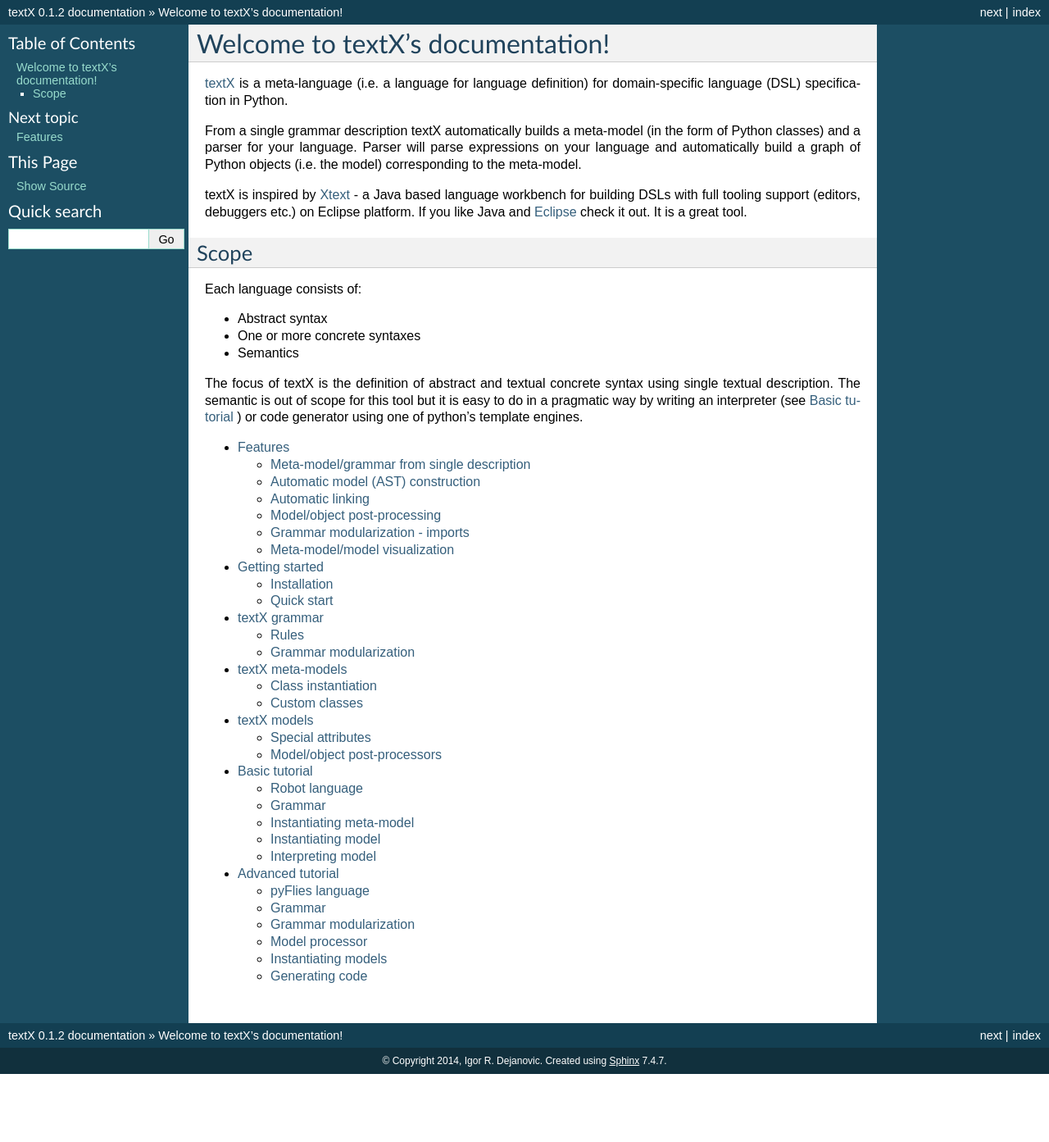
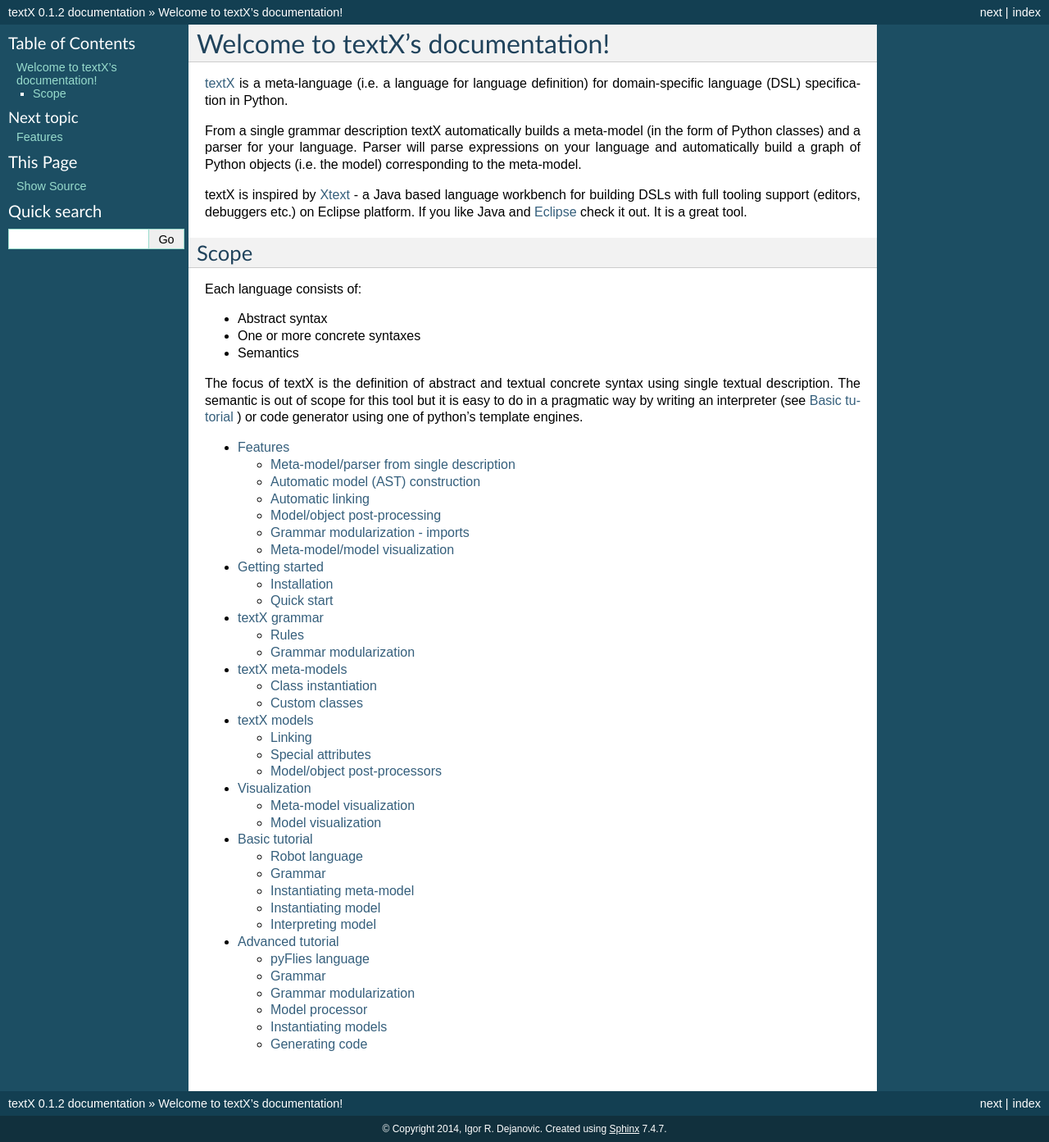
Before and after one commit to textX/textX, a Sphinx documentation site: the page built from docs/index.rst, in a window 1280 px wide. Shown: the whole page at 82% size. Built offline with Sphinx 7.4.7, drawn with Linux system fonts in a browser that asks for light colours; before the commit the page ends 1310 px from its top, so only the background shows below that.

Commit message:
Docs links fixing.

```diff
--- a/docs/grammar.rst
+++ b/docs/grammar.rst
@@ -508,11 +508,12 @@
 These rules can be used in match references only and results in objects of base python
 types (str, int, bool, float).
 
+.. _import:
 
 Grammar modularization
 ----------------------
 
-Grammars can be defined in multiple files and that imported. Rules used in
+Grammars can be defined in multiple files and than imported. Rules used in
 references are first searched in current file and than in imported files in the
 order of import.
 
--- a/docs/index.rst
+++ b/docs/index.rst
@@ -44,5 +44,6 @@
    grammar
    metamodel
    model
+   visualization
    tutorial_basic
    tutorial_advanced
--- a/docs/metamodel.rst
+++ b/docs/metamodel.rst
@@ -1,3 +1,5 @@
+.. _metamodel:
+
 textX meta-models
 =================
 
--- a/docs/model.rst
+++ b/docs/model.rst
@@ -1,12 +1,22 @@
+.. _model:
+
 textX models
 ============
 
 
 Overview
 
+.. _linking:
+
+Linking
+-------
+
 
 Special attributes
 ------------------
 
+
+.. _processors:
+
 Model/object post-processors
 ----------------------------
--- /dev/null
+++ b/docs/visualization.rst
@@ -0,0 +1,10 @@
+.. _visualization:
+
+Visualization
+=============
+
+Meta-model visualization
+------------------------
+
+Model visualization
+-------------------
```
Also changed, not shown: docs/features.rst (+8 -8 lines).
